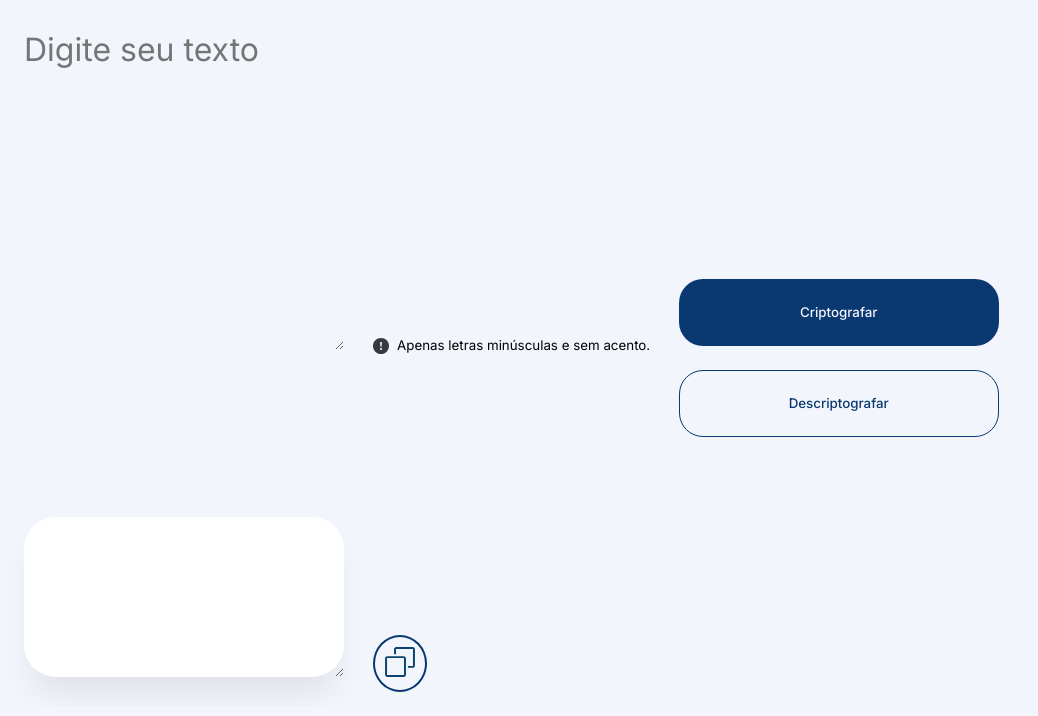
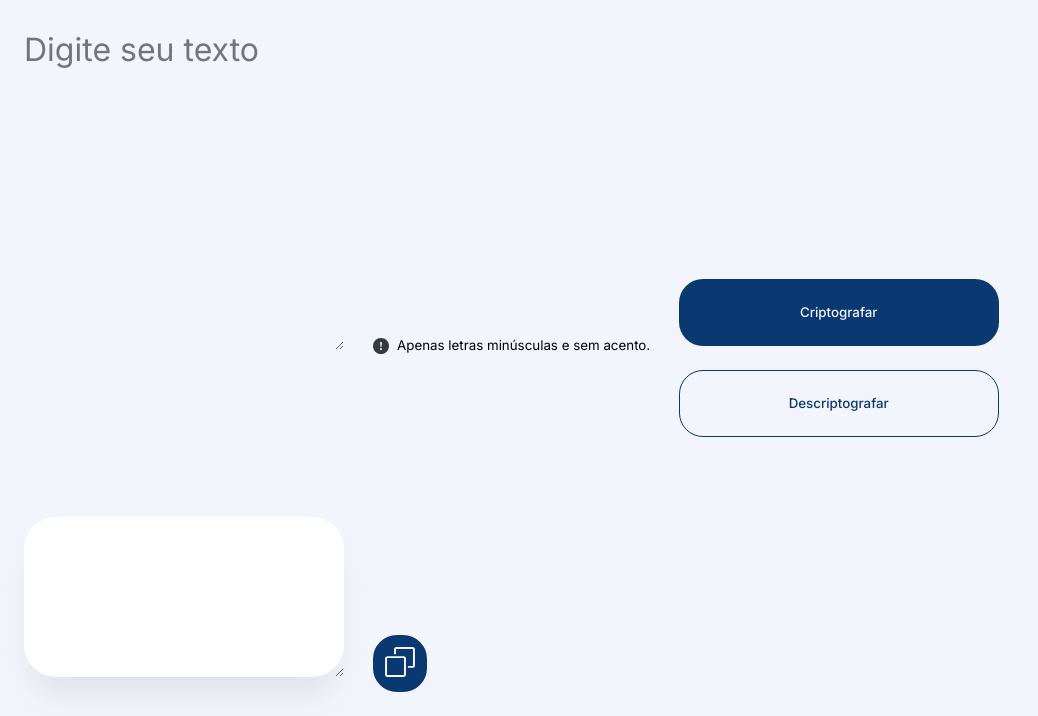
Before and after one commit to p-lacerda/encrypt-code, a website: page index.html in a window 1280 px wide. Shown: the part 94-810 px from the top of the page, without its empty margins (0-1038 px from the left). Drawn offline with Linux system fonts and the light colour scheme.

Commit message:
rework on the copy button

```diff
--- a/style.css
+++ b/style.css
@@ -128,12 +128,13 @@ border-radius: 32px;
     height: auto;
     margin-left: 1.5rem;
     margin-top: 1.5rem;
+    margin-bottom: 1.5rem;
 
     /* Dark blue/dark-blue-300 */
     border: 2px solid #0A3871;
-    background-color: #F3F5FC;
+    background-color: #0A3871;
     box-sizing: border-box;
-    border-radius: 50%;
+    border-radius: 24px;
 
 
     font-weight: 500;
@@ -141,5 +142,5 @@ border-radius: 32px;
 
     #copy img {
         width: 30px;
-        filter: invert(20%) sepia(74%) saturate(1133%) hue-rotate(179deg) brightness(88%) contrast(97%);
+        filter: invert(100%) sepia(9%) saturate(3938%) hue-rotate(179deg) brightness(100%) contrast(98%);
     }
```
